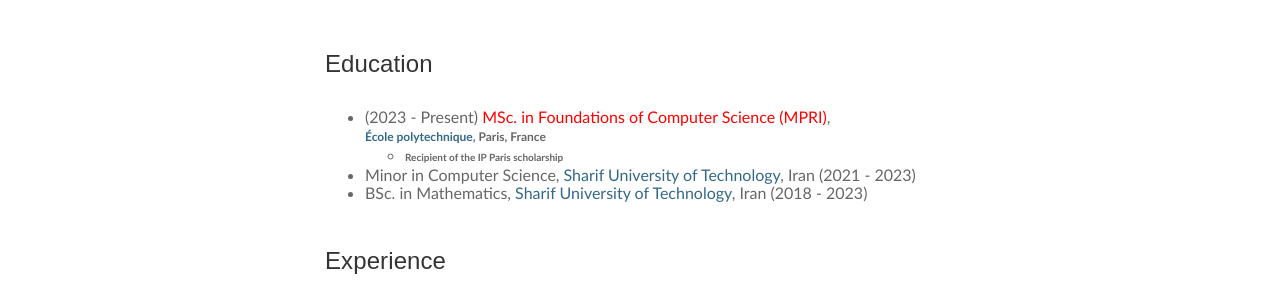
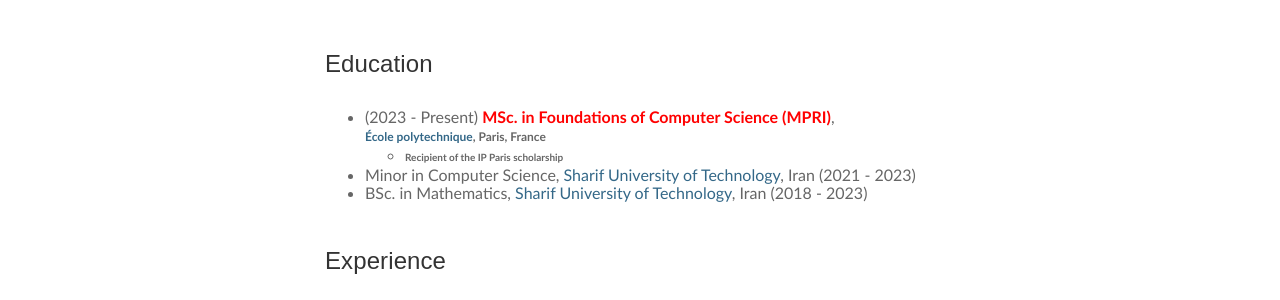
Before and after one commit to ali-almasi/ali-almasi.github.io, a Jekyll site: the page built from _pages/2_cv.md, in a window 1280 px wide. Shown: the part 188-488 px from the top of the page. Built offline with Jekyll 4.4.1, drawn with Linux system fonts in a browser that asks for light colours.

Commit message:
Update 2_cv.md

```diff
--- a/_pages/2_cv.md
+++ b/_pages/2_cv.md
@@ -4,7 +4,7 @@
 permalink: /curriculum-vitae/
 ---
 ### Education
- *   (2023 - Present) <span style="color:red;font-size:16px">MSc. in Foundations of Computer Science (MPRI)</span>,\
+ *   (2023 - Present) <span style="font-weight:700;color:red;font-size:16px">MSc. in Foundations of Computer Science (MPRI)</span>,\
 	 <span style="font-weight:700;font-size:12px">[École polytechnique](https://www.polytechnique.edu/), Paris, France</span>
 	 - <span style="font-weight:700;font-size:10px">Recipient of the IP Paris scholarship</span>
 *   Minor in Computer Science,  [Sharif University of Technology](https://en.sharif.edu/), Iran (2021 - 2023)
```
